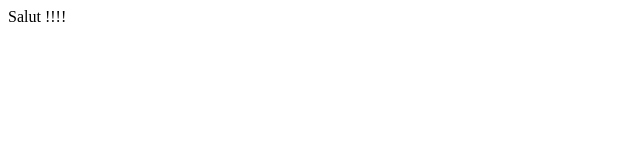
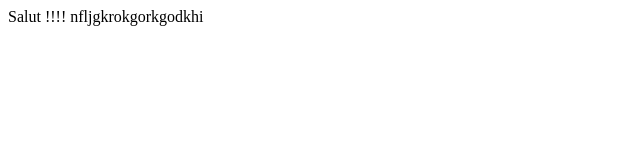
Before and after one commit to romainlmrtl/TD-Web-Pate-a-Crepe, a plain HTML site: page index.html in a window 1280 px wide. Shown: the whole page, without its empty margins (0-640 px from the left). Drawn offline with Linux system fonts and the light colour scheme.

Commit message:
Update index.html

```diff
--- a/index.html
+++ b/index.html
@@ -4,6 +4,6 @@
 		<title>Premier site</title>
 	</head>
 	<body>
-		Salut !!!!
+		Salut !!!! nfljgkrokgorkgodkhi
 	</body>
 <html>
```
